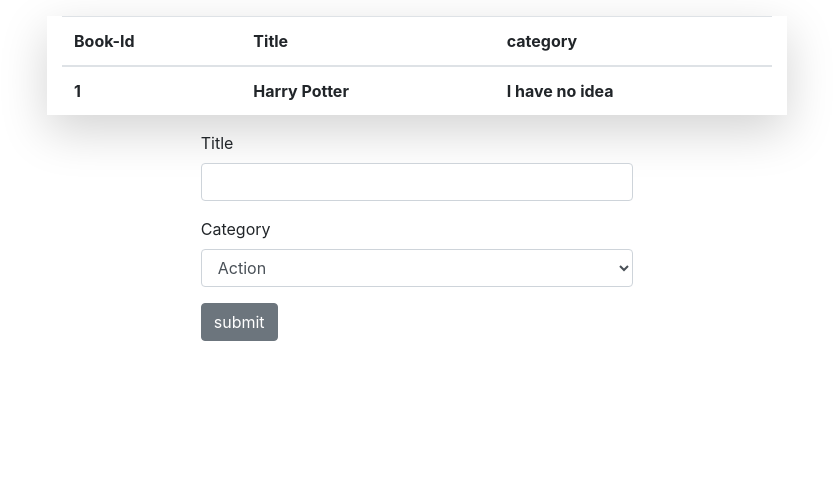
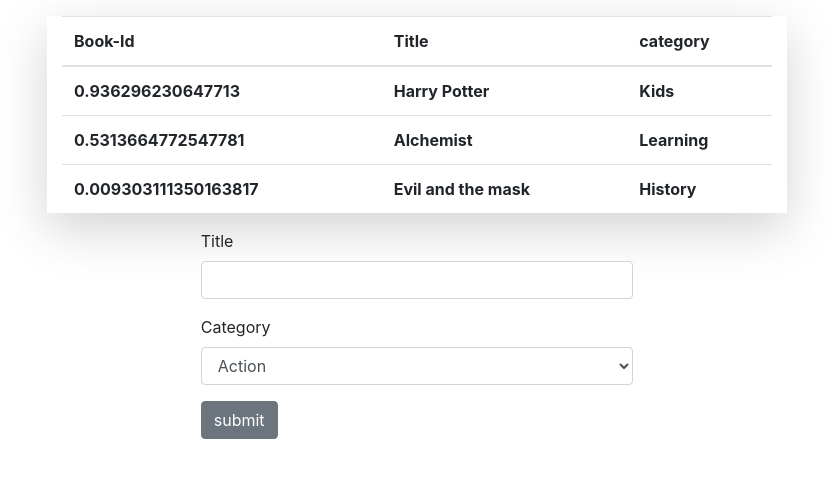
Before and after one commit to juzQrios/Bookstore, a React (Create React App) app: page / in a window 1280 px wide. Shown: the top 478 px of the page, without its empty margins (223-1056 px from the left). Built offline with nearby package versions, Linux system fonts and the light colour scheme.

Commit message:
added: final requirement

```diff
--- a/src/containers/BooksList.js
+++ b/src/containers/BooksList.js
@@ -1,8 +1,8 @@
 import React from 'react'
+import {connect} from 'react-redux'
 import Book from '../components/Book'
 
-// It should connect to the Redux store and fetch the books from the state.
-function BooksList() {
+function BooksList({books}) {
   return (
     <div className="container BooksList">
       <div className="mx-auto col-8 shadow-lg mt-3">
@@ -15,18 +15,19 @@ function BooksList() {
             </tr>
           </thead>
           <tbody>
-            <Book book={
-              {
-                id: 1,
-                title: "Harry Potter",
-                category: "I have no idea"
-              }
-            } />
+            {console.log(books)}
+            {books.map(book =>
+              <Book key={book.id} book={book}></Book>
+            )}
           </tbody>
         </table>
       </div>
     </div>
   )
 }
-
-export default BooksList;
+const mapStateToProps = (state) => {
+  return {
+    books: state.books
+  }
+}
+export default connect(mapStateToProps)(BooksList);
--- a/src/index.js
+++ b/src/index.js
@@ -1,5 +1,34 @@
 import React from 'react';
 import ReactDOM from 'react-dom';
+import { createStore } from "redux";
+import rootReducer from './reducers/index'
 import App from './components/App';
+import { Provider } from 'react-redux'
 
-ReactDOM.render(<App />, document.getElementById('root'));
+const initialState = {
+    books: [
+        {
+            id: Math.random(),
+            title: "Harry Potter",
+            category: "Kids"
+        },
+        {
+            id: Math.random(),
+            title: "Alchemist",
+            category: "Learning"
+        },
+        {
+            id: Math.random(),
+            title: "Evil and the mask",
+            category: "History"
+        }
+    ]
+}
+const store = createStore(rootReducer, initialState)
+
+ReactDOM.render(
+    <Provider store={store}>
+        <App />
+    </Provider>,
+    document.getElementById('root')
+);
--- a/src/reducers/books.js
+++ b/src/reducers/books.js
@@ -1,7 +1,7 @@
 const initialState = {
   books: [
     {
-      id: 0,
+      id: Math.random,
       title: "Harry Potter",
       category: "Kids"
     }
@@ -15,7 +15,7 @@ const bookReducer = (state = initialState, action) => {
       books: [
         ...state.books,
         {
-          id: state.books.length,
+          id: Math.random(),
           title: action.title,
           category: action.category
         }
@@ -23,10 +23,7 @@ const bookReducer = (state = initialState, action) => {
     };
     case "REMOVE_BOOK": return {
       ...state,
-      books: [
-        ...state.books.slice(0, action.id),
-        ...state.books.slice(action.id + 1)
-      ]
+      books: state.books.filter( book=> book.id!==action.id )
     };
     default: return state;
   }
--- a/src/reducers/index.js
+++ b/src/reducers/index.js
@@ -2,7 +2,7 @@ import { combineReducers } from 'redux';
 import bookReducer from './books';
 
 const rootReducer = combineReducers({
-  bookReducer: bookReducer
+  books: bookReducer
 })
 
 export default rootReducer;
```
Also changed, not shown: src/components/App.js (line endings or trailing spaces).
